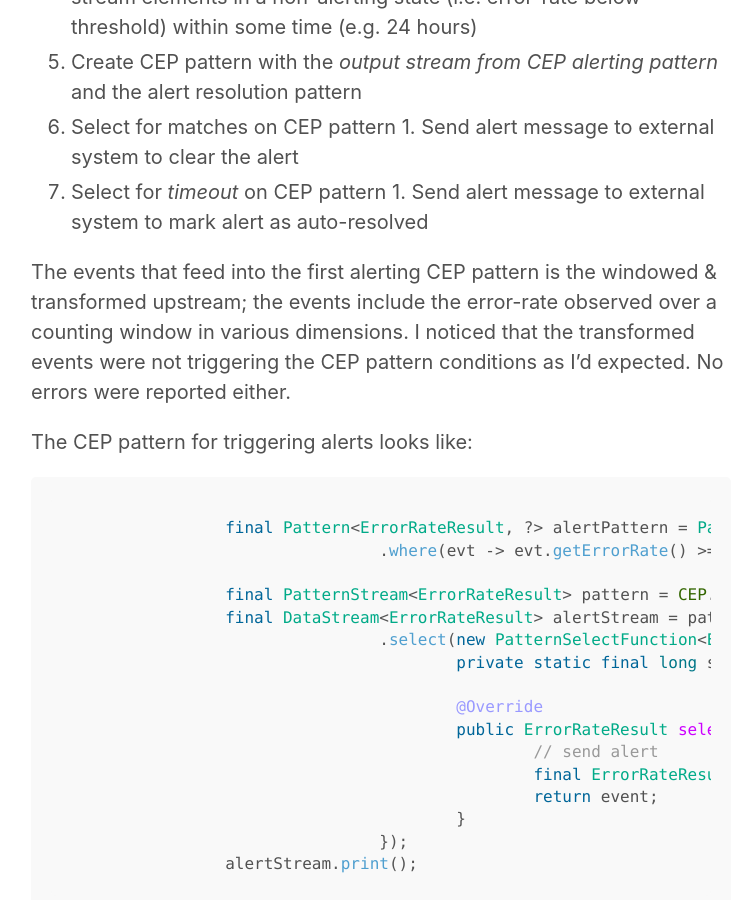
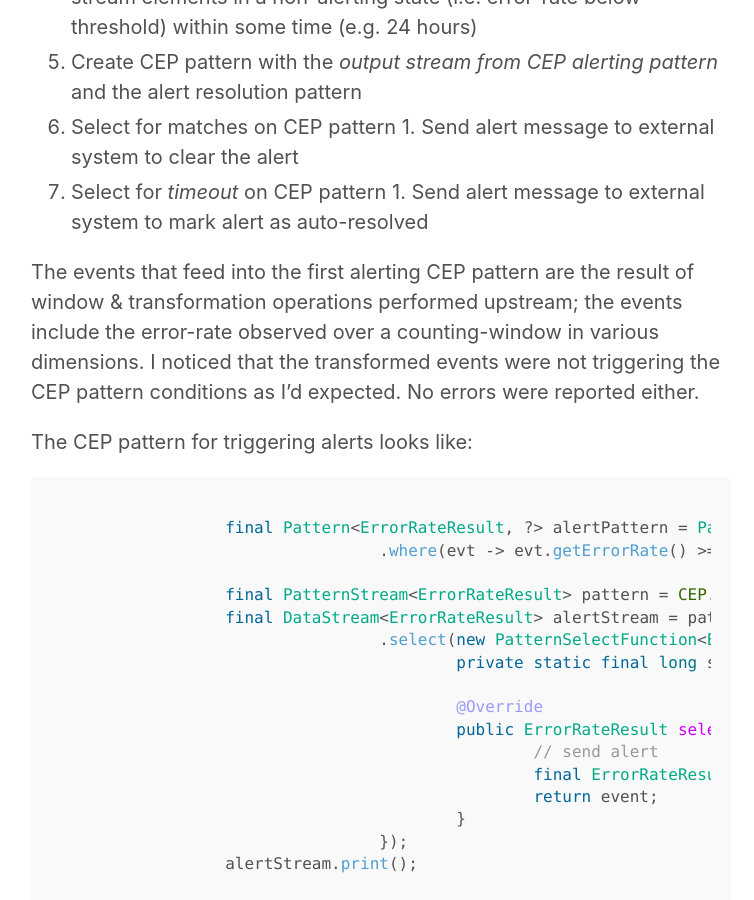
Before and after one commit to skidder/skidder.github.io, a Jekyll site: the page built from _posts/2016-10-20-flink-cep-time-windowing.md, in a window 1280 px wide and 900 px high, scrolled down 1004 px. Shown: the whole window, without its empty margins (259-1013 px from the left). Built offline with Jekyll 4.4.1, drawn with Linux system fonts in a browser that asks for light colours.

Commit message:
Update 2016-10-20-flink-cep-time-windowing.md

```diff
--- a/_posts/2016-10-20-flink-cep-time-windowing.md
+++ b/_posts/2016-10-20-flink-cep-time-windowing.md
@@ -20,7 +20,7 @@ I've wanted to use CEP to handle state transitions for alerts triggered in our s
    1. Select for *timeout* on CEP pattern
      1. Send alert message to external system to mark alert as auto-resolved
 
-The events that feed into the first alerting CEP pattern is the windowed & transformed upstream; the events include the error-rate observed over a counting window in various dimensions. I noticed that the transformed events were not triggering the CEP pattern conditions as I'd expected. No errors were reported either.
+The events that feed into the first alerting CEP pattern are the result of window & transformation operations performed upstream; the events include the error-rate observed over a counting-window in various dimensions. I noticed that the transformed events were not triggering the CEP pattern conditions as I'd expected. No errors were reported either.
 
 The CEP pattern for triggering alerts looks like:
 
```
